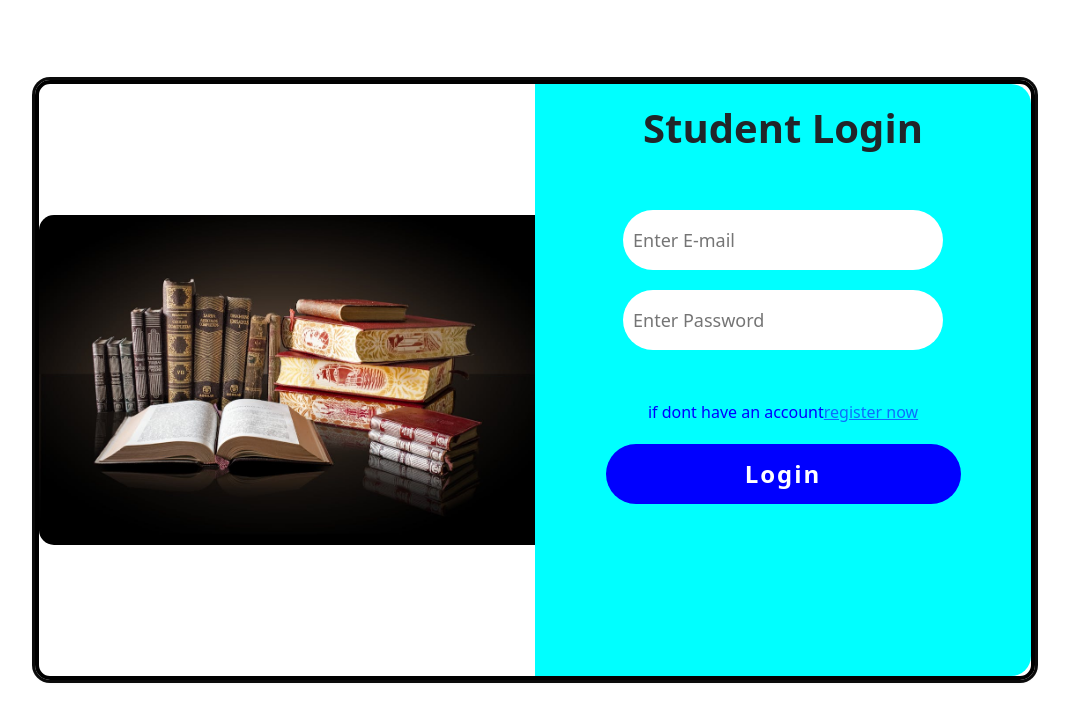
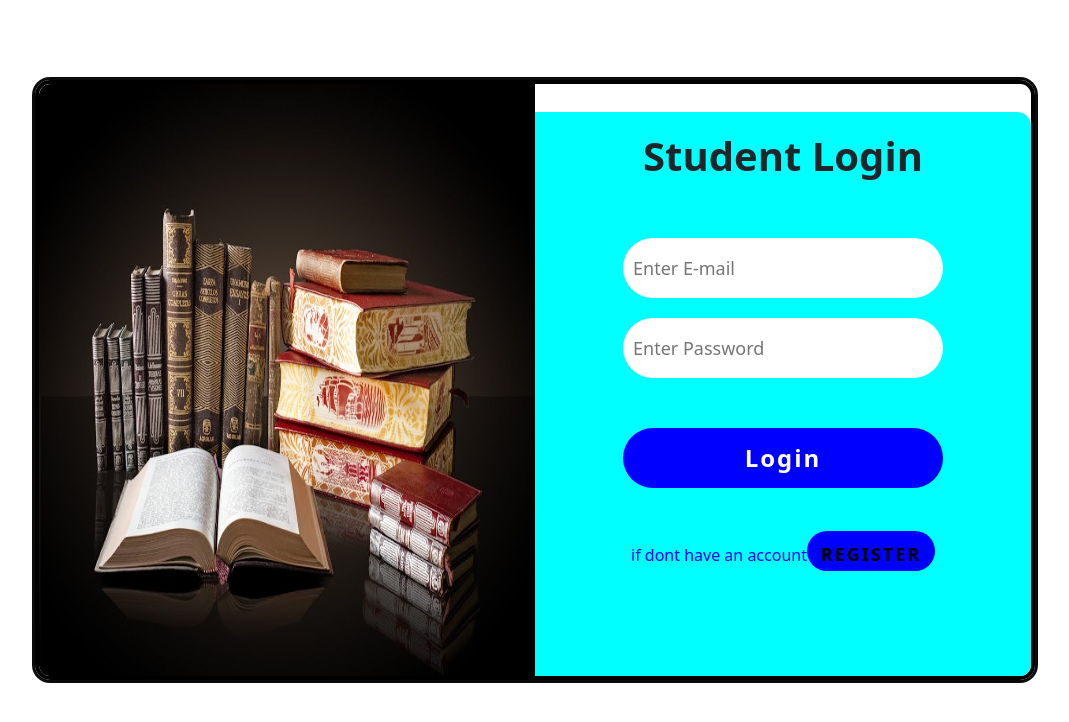
Before and after one commit to Leejith/LibraryManagement-Frontend, a React (Create React App) app: page /StudentLogin in a window 1280 px wide. Shown: the top 722 px of the page, without its empty margins (157-1226 px from the left). Built offline with nearby package versions, Linux system fonts and the light colour scheme.

Commit message:
log completed

```diff
--- a/src/Assets/Styles/StudenLogin.css
+++ b/src/Assets/Styles/StudenLogin.css
@@ -1,10 +1,11 @@
 
 .body{
-    width: 100vw;
     height: 100vh;
+    margin: 0px;
+    padding: 0px;
 
 }
-.container{
+.container1{
     display: flex;
     flex-direction: row;
     justify-content: center;
@@ -12,25 +13,28 @@
     top: 10vh;
     width: 70vw;
     height: 70vh;
-    /* background-color: aqua; */
-    padding: 0;
+    margin: 0px;
+    padding: 0px;
     overflow: hidden;
     border: solid 4px black;
-    border-radius: 30px;
+    border-radius: 25px;
 }
 #log{
     background-color: aqua;
     height: 100%;
-    width: 100vw;
+    width: 35vw;
     text-align: center;
-    border-top-right-radius: 20px ;
-    border-end-end-radius: 20px ;
+    border-top-right-radius: 14px ;
+    border-end-end-radius: 14px ;
 }
 #col1 img{
-    /* background-image: url(../Images/loginslide.jpeg); */
-    border-radius: 15px 0px 0px 15px;
+    border-radius: 11px 0px 0px 11px;
     height: 100%;
     width: 100%;
+}
+#col1{
+    width: 35vw;
+    height: 81vh;
 }
 #mail{
     position: relative;
@@ -66,9 +70,9 @@
     background-color: blue;
     position: relative;
     top: 120px;
-    /* margin-left: 80px; */
+    margin-top: 20px;
     height: 60px;
-    width: 355px;
+    width: 25vw;
     padding: 10px;
     border-radius: 30px;
     font-size: x-large;
@@ -82,3 +86,16 @@
     position: relative;
     top: 20px;
 }
+.reg-btn1{
+    background-color: blue;
+    height: 40px;
+    width: 10vw;
+    padding: 10px;
+    margin-top: 23px;
+    border-radius: 30px;
+    font-size: large;
+    font-weight: 600;
+    letter-spacing: 2px;
+    outline: none;
+    border: none;
+}
--- a/src/Components/Students/StudentLogin.js
+++ b/src/Components/Students/StudentLogin.js
@@ -1,11 +1,21 @@
-import React from 'react';
+import React, { useState } from 'react';
 import '../../Assets/Styles/StudenLogin.css';
 import img from'../../Assets/Images/loginslide.jpeg'
 
 function StudentLogin() {
+    const[state,setstate]=useState(true)
+    const register=()=>{
+      setstate(false)
+    }
+
+    const login=()=>{
+      setstate(true)
+    }
+
+  if(state==true)
   return (
     <div>
-    <div class="container">
+    <div class="container container1">
       <div class="col" id='col1'>
           <img src={img} alt='' className='img'/>
       </div>
@@ -14,11 +24,35 @@ function StudentLogin() {
           <h1>Student Login</h1>
           <input type='email' placeholder='Enter E-mail' id='mail'/><br/>
           <input type='password' placeholder='Enter Password' id='pass'/><br/>
-          <p id='fpass'>if dont have an account<a href=''>register now</a></p><br/>
           <button type="button" class="btn btn-success">Login</button>
+          <p id='fpass'>if dont have an account<button type='button' class="reg-btn1" onClick={register}>REGISTER</button></p><br/>
+
       </div>
-  </div>
-  </div>
+      </div>
+    </div>
+
+  )
+
+  else
+  return(
+
+    <div class="container container2">
+      <div class="col col3">
+      <h1>REGISTER FORM</h1>
+        <input type='text' placeholder='NAME' class='reg-name'/>
+        <input type='text' placeholder='DEPARTMENT' class='reg-dep'/>
+        <input type='number' placeholder='REGISTER NUMBER' class='reg-no'/>
+        <input type='email' placeholder='Enter E-mail' class='reg-email'/>
+        <input type='password' placeholder='Enter Password' class='reg-password'/>
+        <button type='button' class="reg-btn">REGISTER</button>
+        <p id='fpass'>if already have an account?<button type="button" class="btn btn-success" onClick={login}>Login</button></p><br/>
+      </div>
+      <div class="col col4">
+        <div class='image'>
+        <img src="" alt="" class="img" />
+      </div>
+    </div>
+    </div>
 
   )
 }
```
